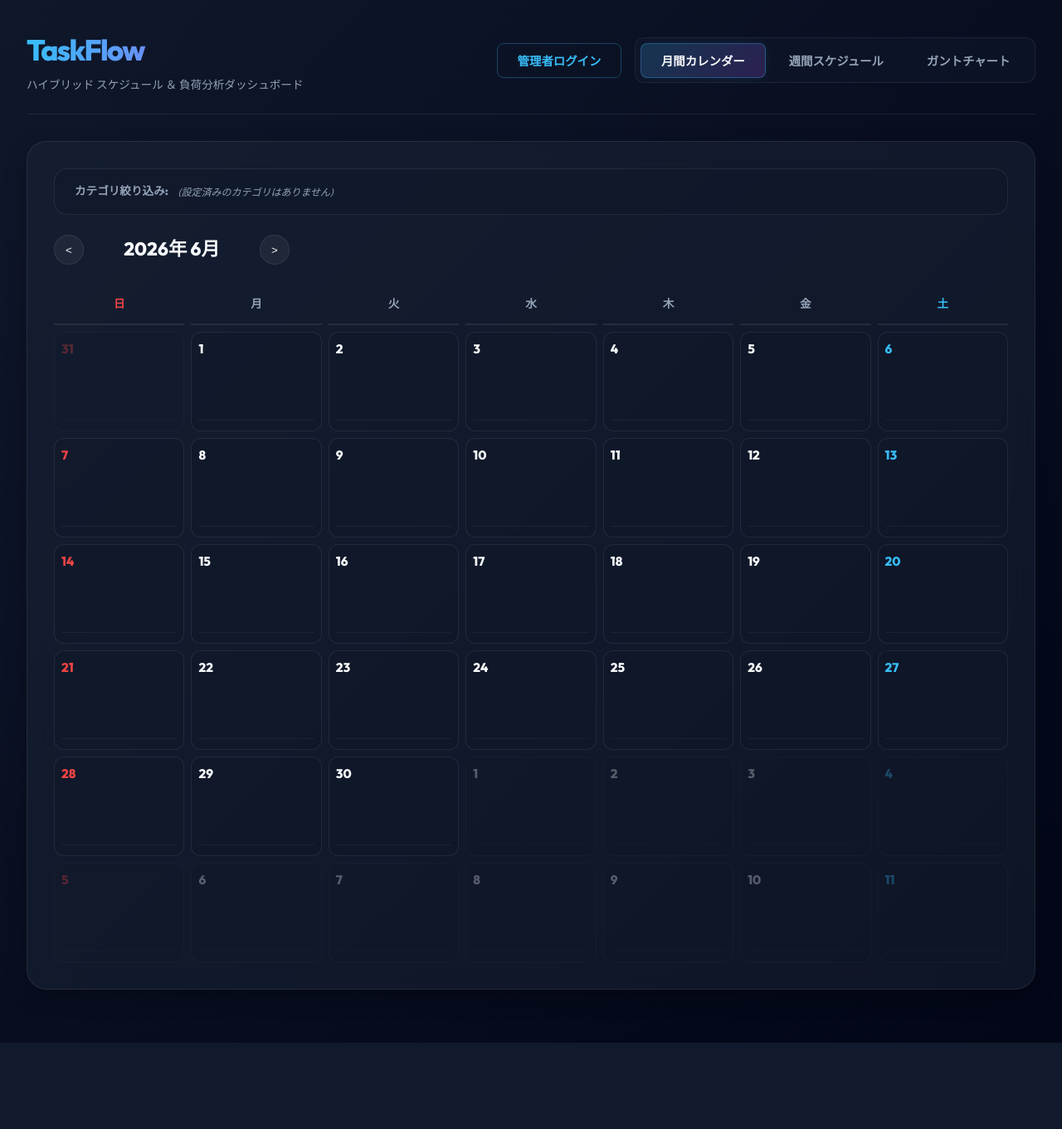
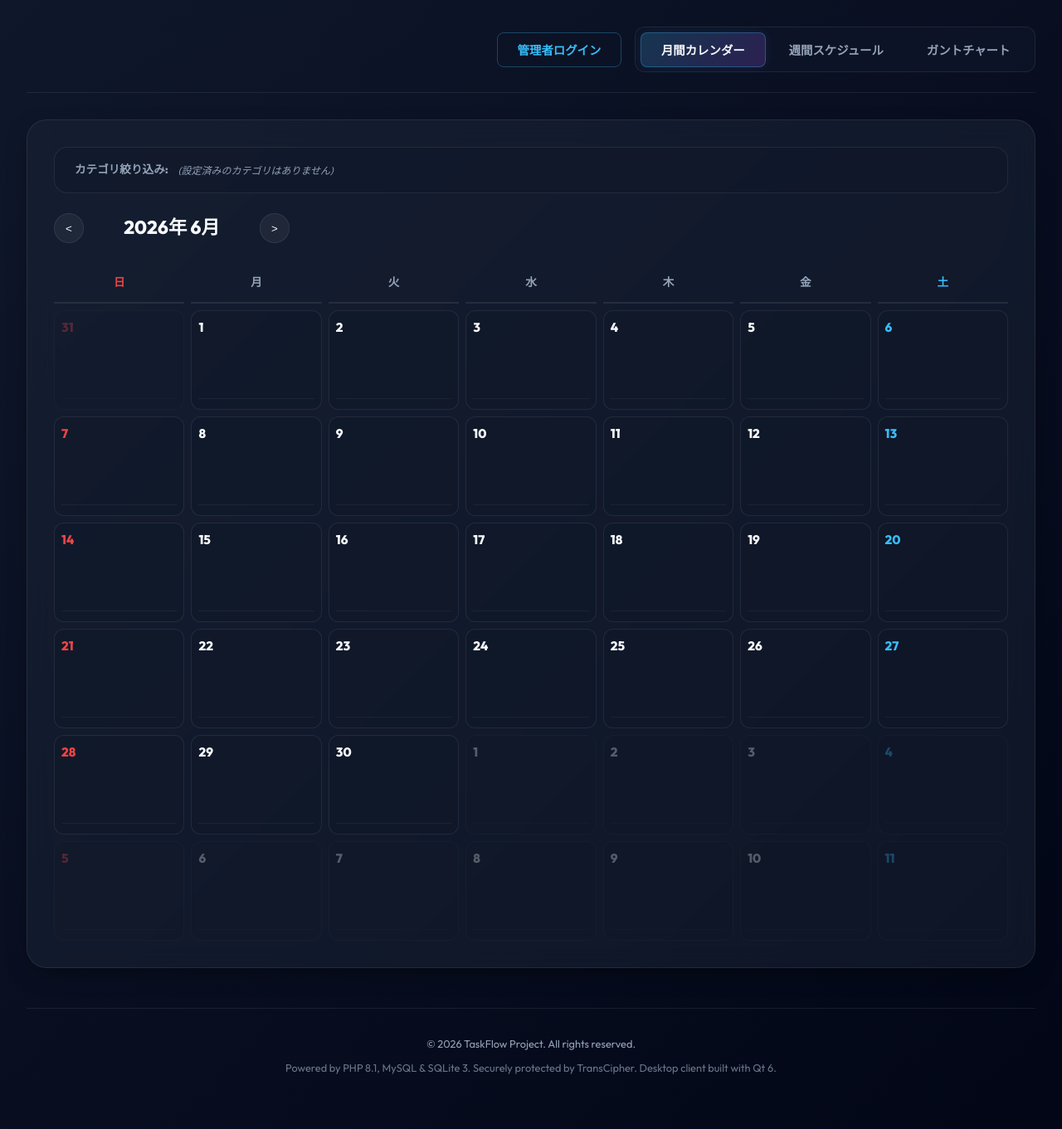
Before and after one commit to BLUE000/TaskFlow, a PHP site: page / in a window 1280 px wide. Shown: the whole page at 83% size. Before the commit the page ends 1257 px from the top, so only its background shows below. Run offline with PHP 8.4, Linux system fonts and the light colour scheme; data that the repository does not hold is empty.

Commit message:
Simplify header and add technologies copyright footer

```diff
--- a/public/index.php
+++ b/public/index.php
@@ -755,10 +755,7 @@ function h(string $str): string {
 <body>
     <div class="app-container">
         <header>
-            <div class="logo-area">
-                <h1 id="app-logo">TaskFlow</h1>
-                <p>ハイブリッド スケジュール ＆ 負荷分析ダッシュボード</p>
-            </div>
+            <div></div> <!-- レイアウト維持用の空ブロック -->
             <div style="display:flex; align-items:center; gap:1rem; flex-wrap: wrap;">
                 <?php if ($isAdmin): ?>
                     <a href="admin.php" class="tab-btn" style="color:var(--accent-purple); border:1px solid rgba(168,85,247,0.3); text-decoration:none; display:flex; align-items:center; gap:0.25rem;">
@@ -832,6 +829,12 @@ function h(string $str): string {
                 </div>
             </div>
         </main>
+
+        <!-- コピーライトフッター -->
+        <footer style="text-align: center; margin-top: 3rem; padding: 2rem 0; border-top: 1px solid var(--panel-border); color: var(--text-secondary); font-size: 0.8rem;">
+            <p style="margin-bottom: 0.5rem;">&copy; 2026 TaskFlow Project. All rights reserved.</p>
+            <p style="opacity: 0.7;">Powered by PHP 8.1, MySQL &amp; SQLite 3. Securely protected by TransCipher. Desktop client built with Qt 6.</p>
+        </footer>
     </div>
 
     <!-- ホバー詳細情報表示用のツールチップ -->
```
